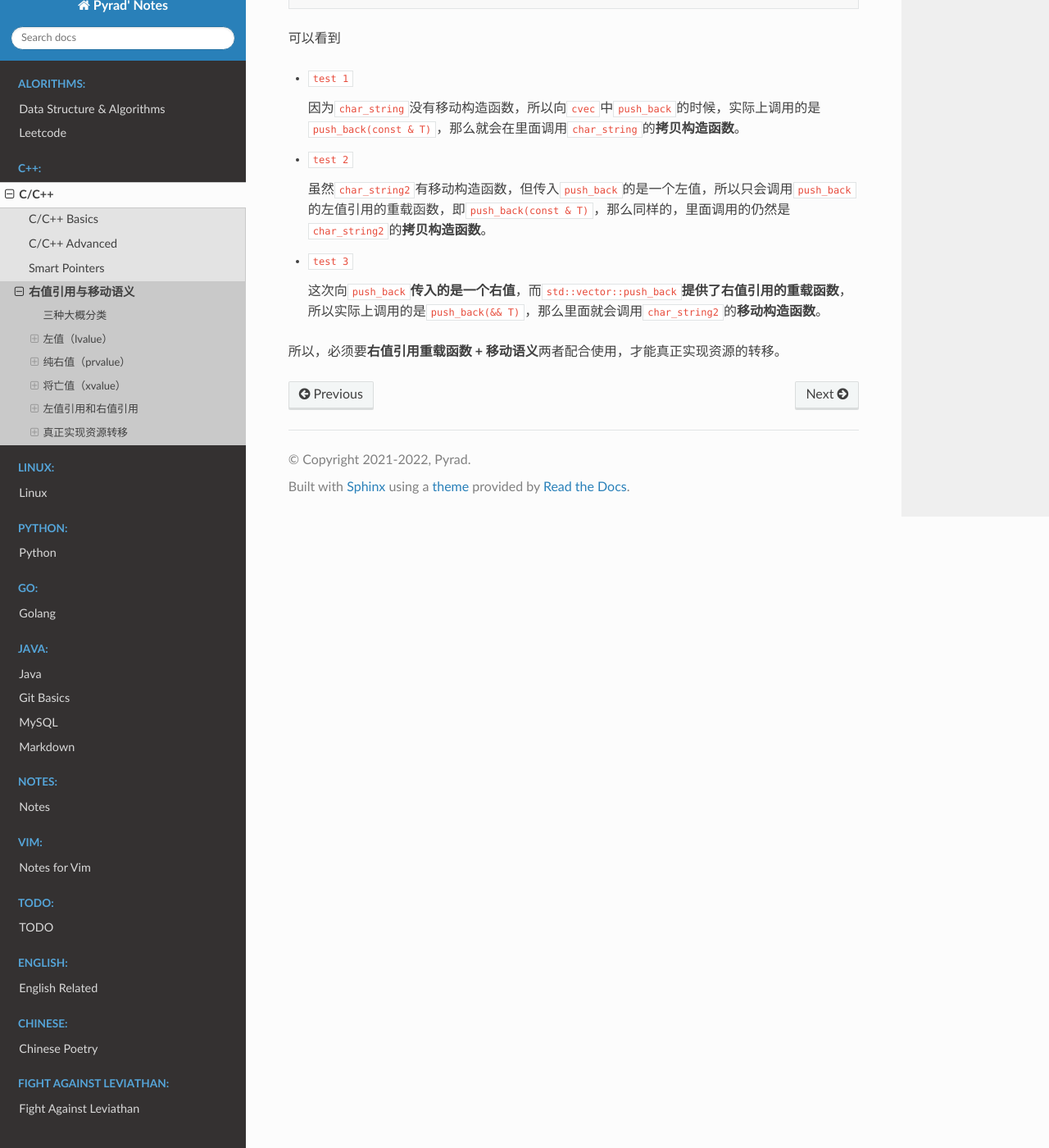
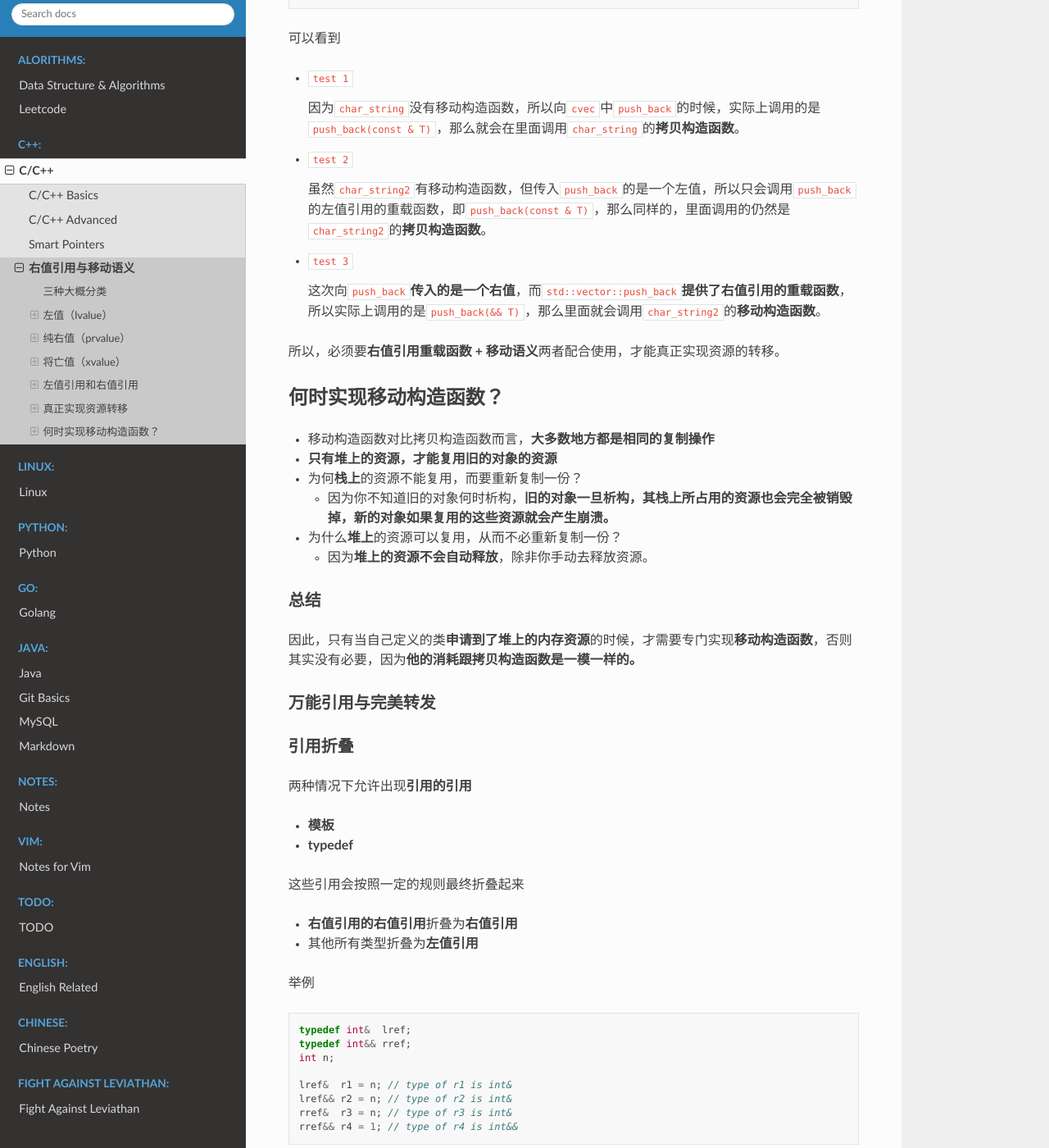
Before and after one commit to Pyrad/pyradnotes, a Sphinx documentation site: the page built from source/CPP/LvalueRvalue.md, in a window 1280 px wide and 1400 px high, scrolled down 7585 px. Shown: the whole window at 82% size. Built offline with Sphinx 7.4.7 and the Read the Docs theme 2.0.0, drawn with Linux system fonts in a browser that asks for light colours; some of the changed text lies outside the part shown.

Commit message:
Continue notes about lvalue & rvalue
1. Universal reference (forwarding reference)

2. When to define mvoe constructor

````diff
--- a/source/CPP/LvalueRvalue.md
+++ b/source/CPP/LvalueRvalue.md
@@ -381,3 +381,71 @@
   这次向`push_back`**传入的是一个右值**，而`std::vector::push_back`**提供了右值引用的重载函数**，所以实际上调用的是`push_back(&& T)`，那么里面就会调用`char_string2`的**移动构造函数**。
 
 所以，必须要**右值引用重载函数 + 移动语义**两者配合使用，才能真正实现资源的转移。
+
+
+
+## 何时实现移动构造函数？
+
+- 移动构造函数对比拷贝构造函数而言，**大多数地方都是相同的复制操作**
+
+- **只有堆上的资源，才能复用旧的对象的资源**
+- 为何**栈上**的资源不能复用，而要重新复制一份？
+  - 因为你不知道旧的对象何时析构，**旧的对象一旦析构，其栈上所占用的资源也会完全被销毁掉，新的对象如果复用的这些资源就会产生崩溃。**
+- 为什么**堆上**的资源可以复用，从而不必重新复制一份？
+  - 因为**堆上的资源不会自动释放**，除非你手动去释放资源。
+
+### 总结
+
+因此，只有当自己定义的类**申请到了堆上的内存资源**的时候，才需要专门实现**移动构造函数**，否则其实没有必要，因为**他的消耗跟拷贝构造函数是一模一样的。**
+
+
+
+### 万能引用与完美转发
+
+### 引用折叠
+
+两种情况下允许出现**引用的引用**
+
+- **模板**
+- **typedef**
+
+这些引用会按照一定的规则最终折叠起来
+
+- **右值引用的右值引用**折叠为**右值引用**
+- 其他所有类型折叠为**左值引用**
+
+举例
+
+```cpp
+typedef int&  lref;
+typedef int&& rref;
+int n;
+
+lref&  r1 = n; // type of r1 is int&
+lref&& r2 = n; // type of r2 is int&
+rref&  r3 = n; // type of r3 is int&
+rref&& r4 = 1; // type of r4 is int&&
+```
+
+
+
+
+
+### 万能引用 （Forwarding Reference，a.k.a Universal Reference）
+
+万能引用又被叫做**转发引用**，**它既可能是左值引用，又可能是右值引用**，有以下两种情况
+
+- 函数参数是**`T &&`**, 且**`T`是这个函数模板的模板类型**
+- **`auto &&`**，并且不能是由初始化列表推断出来
+
+```cpp
+// Case 1
+template<class T>
+int f(T&& x) // x is a forwarding reference
+{
+    // ...
+}
+
+// Case 2
+auto&& vec = foo();
+```
````
